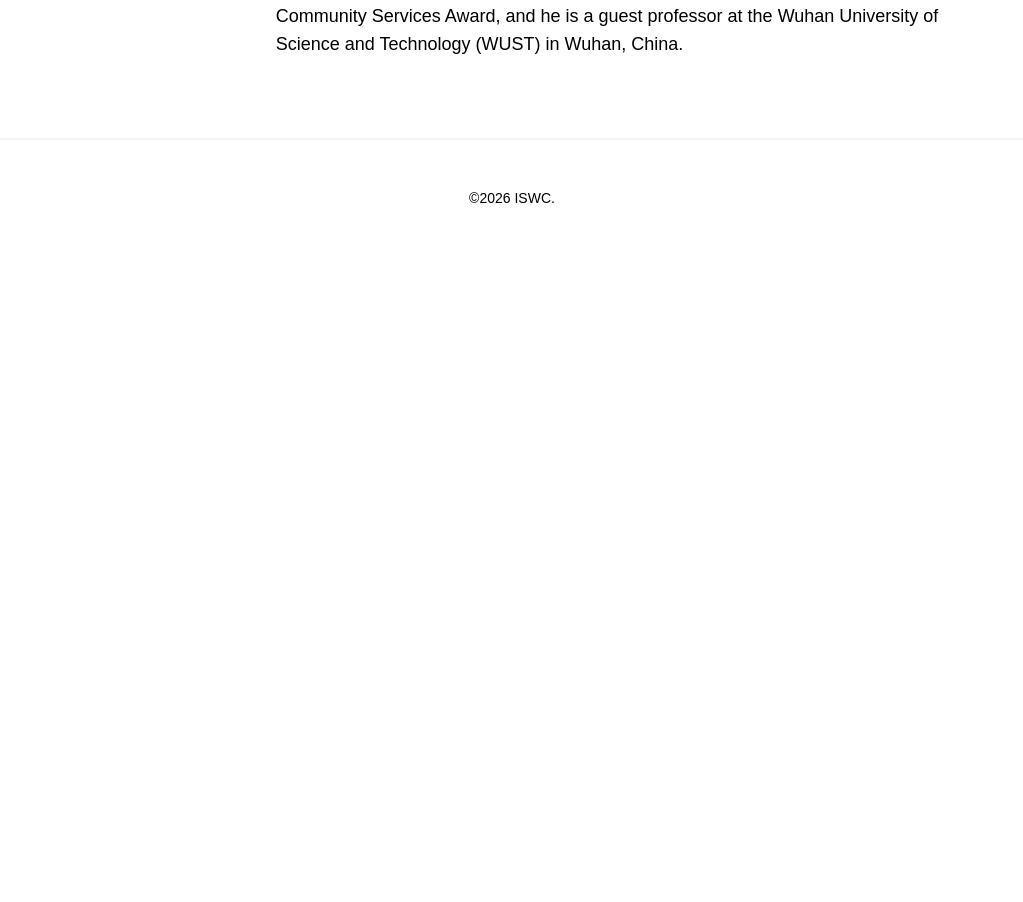
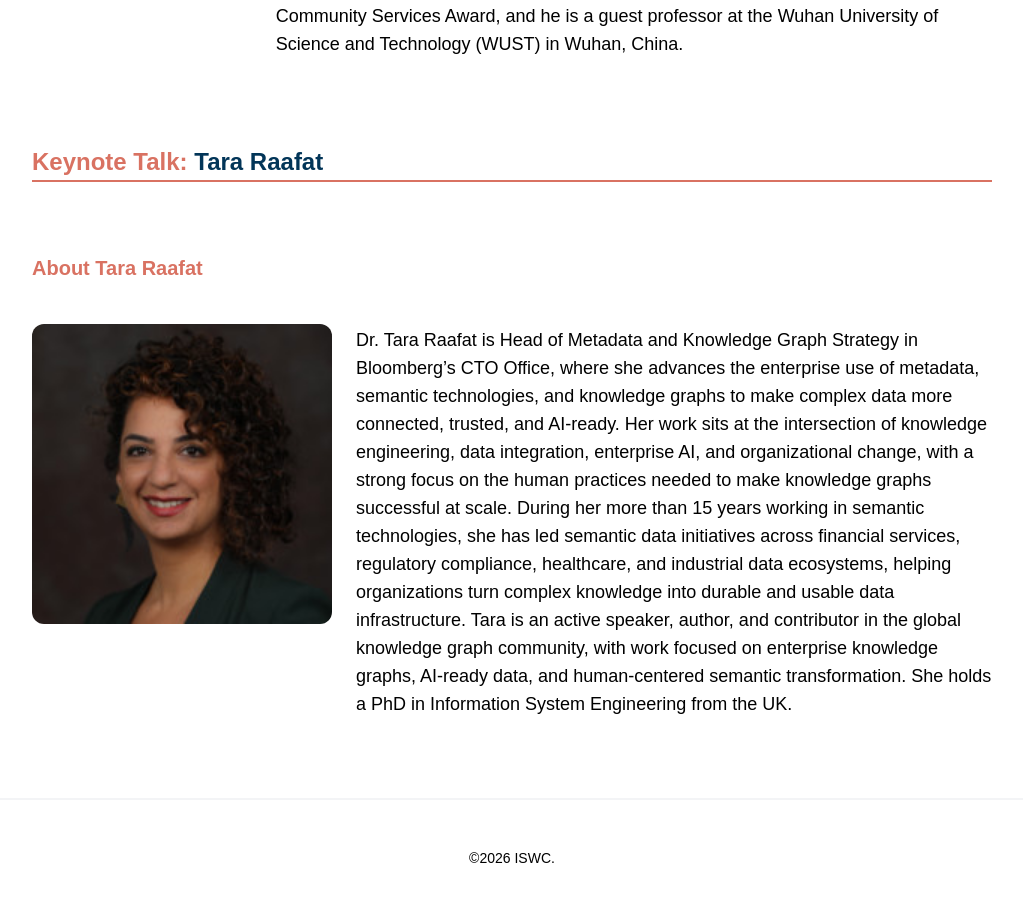
Before and after one commit to iswc-conf/iswc2026, a React (Create React App) app: page /#/program/keynotespeakers in a window 1280 px wide. Shown: the part 816-1718 px from the top of the page, without its empty margins (128-1151 px from the left). Before the commit the page ends 1072 px from the top, so only its background shows below. Built offline with nearby package versions, Linux system fonts and the light colour scheme.

Commit message:
New keynote

```diff
--- a/src/components/program/KeynoteSpeakers.jsx
+++ b/src/components/program/KeynoteSpeakers.jsx
@@ -2,6 +2,7 @@ import React from "react";
 import satoshi from "./data/keynote_speaker/satoshi_sekine.png";
 import denny from "./data/keynote_speaker/Dr_Denny_Vrandecic.jpg";
 import harmelen from "./data/keynote_speaker/hermelen.jpg"
+import tara from "./data/keynote_speaker/tara.png"
 import BaseContainer from "../general/BaseContainer";
 import Header from "../general/Header";
 import UnderlineHeader from "../general/UnderlineHeader";
@@ -62,6 +63,41 @@ export const KeynoteSpeakers = () => {
 </div>
   </section>
 
+
+    <section className="my-6">
+    <UnderlineHeader>
+      Keynote Talk:{" "}
+      <span style={{ color: theme.colors.secondary }}>
+        Tara Raafat
+      </span>
+    </UnderlineHeader>
+</section>
+
+
+
+    {/* Speaker Bio Section */}
+  <section className="my-8">
+    <SubHeader>About Tara Raafat</SubHeader>
+
+<div className="flex flex-col md:flex-row gap-6 mt-4 items-start">
+
+  {/* Image */}
+  <img
+    src={tara}
+    alt="Tara Raafat"
+    className="block rounded-xl h-[300px] object-cover self-start -mt-[2px]"
+  />
+
+  {/* Bio Text */}
+  <div className="mt-0">
+    <p className="mt-0">
+      Dr. Tara Raafat is Head of Metadata and Knowledge Graph Strategy in Bloomberg’s CTO Office, where she advances the enterprise use of metadata, semantic technologies, and knowledge graphs to make complex data more connected, trusted, and AI-ready. Her work sits at the intersection of knowledge engineering, data integration, enterprise AI, and organizational change, with a strong focus on the human practices needed to make knowledge graphs successful at scale. During her more than 15 years working in semantic technologies, she has led semantic data initiatives across financial services, regulatory compliance, healthcare, and industrial data ecosystems, helping organizations turn complex knowledge into durable and usable data infrastructure. Tara is an active speaker, author, and contributor in the global knowledge graph community, with work focused on enterprise knowledge graphs, AI-ready data, and human-centered semantic transformation. She holds a PhD in Information System Engineering from the UK.
+    </p>
+  </div>
+
+</div>
+  </section>
+
 </BaseContainer>
     );
 }
```
Also changed, not shown: src/assets/people/pictures/tara.png (added), src/components/program/data/keynote_speaker/tara.png (added).
